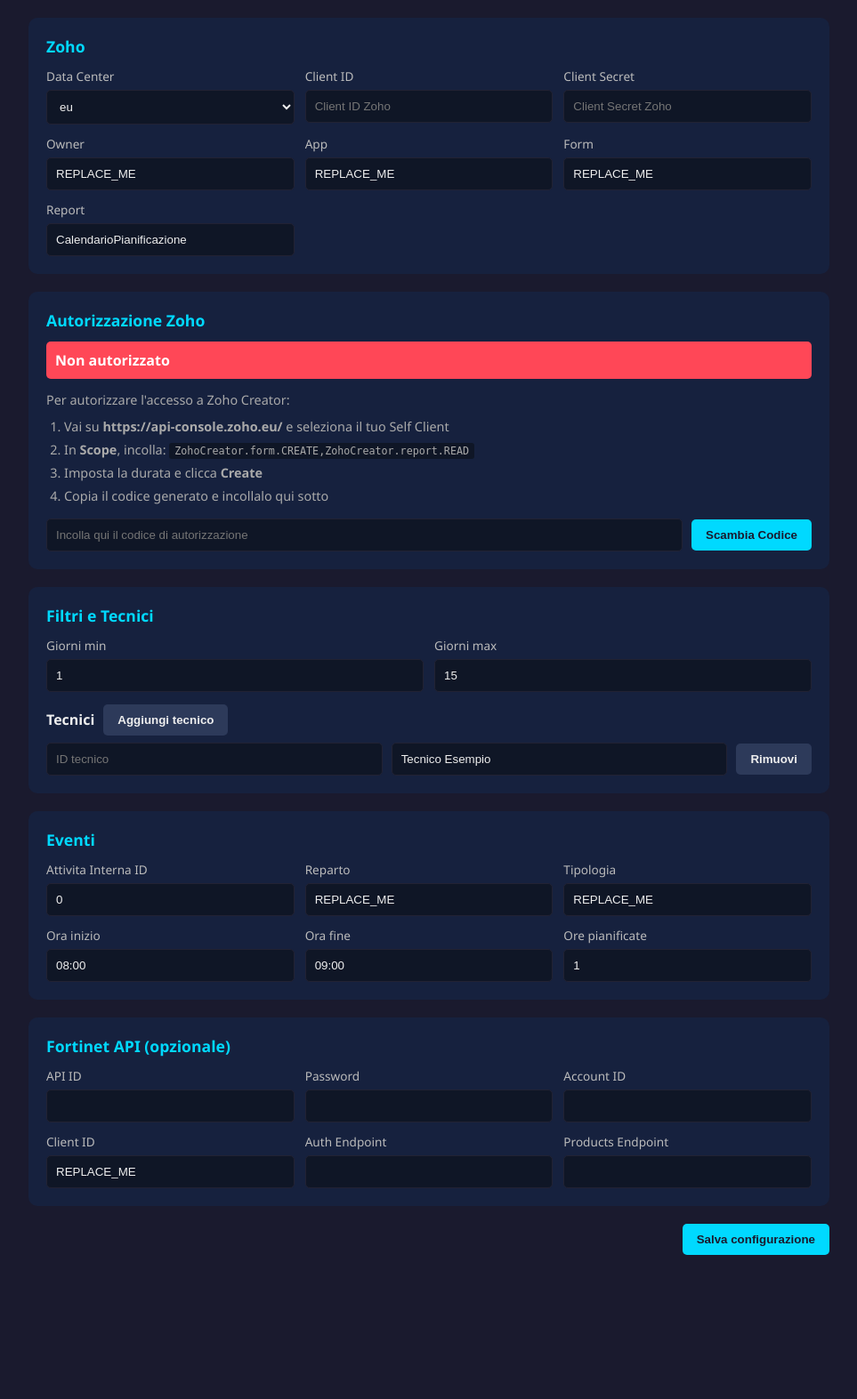
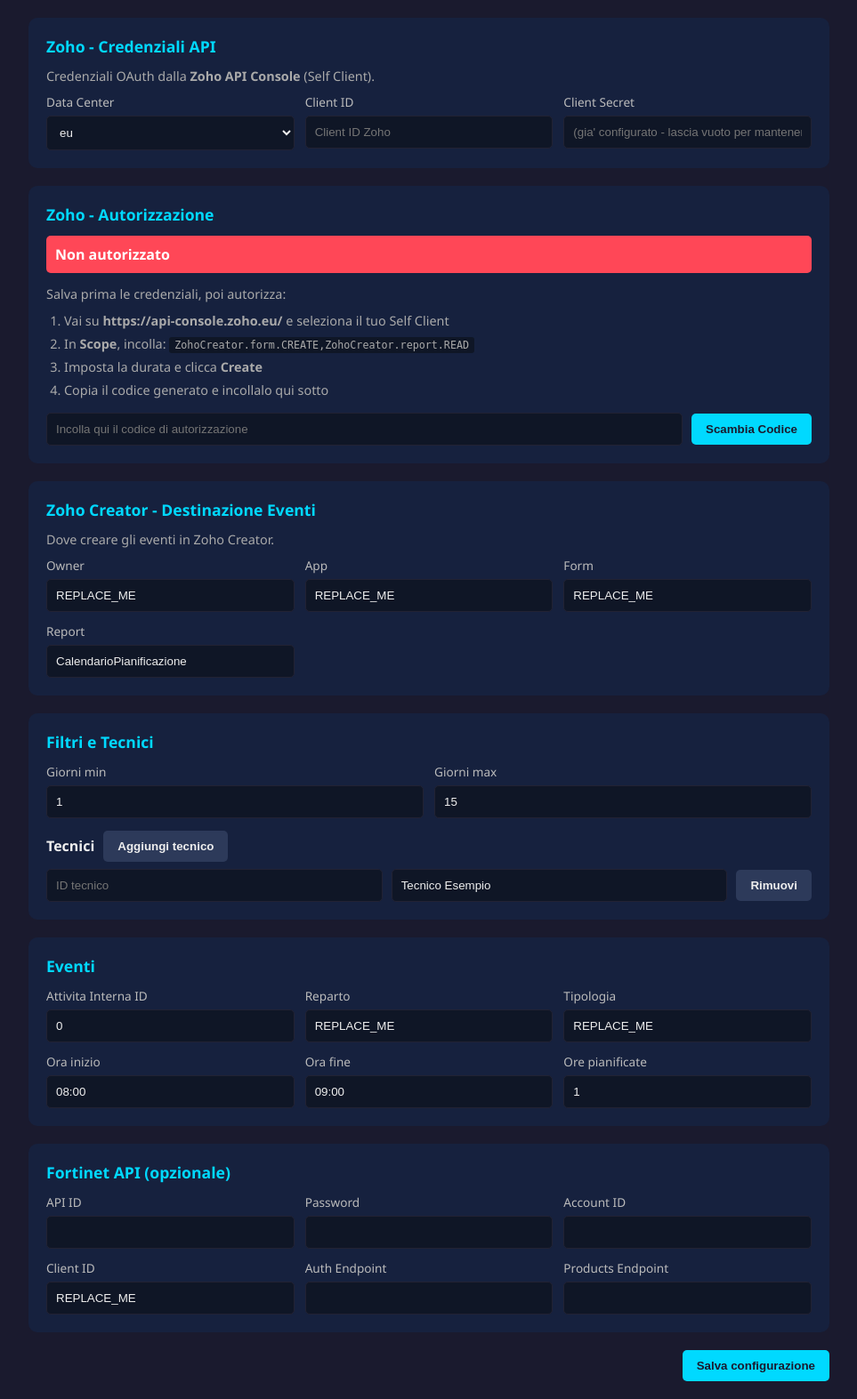
Before and after one commit to eliaferrarii/Fortinet-Calendar-Sync, a Flask app: page /setup in a window 1280 px wide. Shown: the part 76-1649 px from the top of the page at 89% size, without its empty margins (158-1121 px from the left). Before the commit the page ends 1487 px from the top, so only its background shows below. Run offline with Flask 3, Linux system fonts and the light colour scheme.

Commit message:
Fix secret preservation on save and reorganize Setup UI
- Preserve client_secret and fortinet_password when not re-entered
  (fixes auth failure after re-saving config)
- Show placeholder hint when secrets are already configured
- Split Zoho card into 3 logical groups:
  1. Credenziali API (dc, client_id, client_secret)
  2. Autorizzazione (code exchange + logout)
  3. Creator - Destinazione Eventi (owner, app, form, report)

Co-Authored-By: Claude Opus 4.6 <noreply@anthropic.com>

```diff
--- a/fortinet-zoho-sync/rootfs/opt/fortinet-zoho-sync/app.py
+++ b/fortinet-zoho-sync/rootfs/opt/fortinet-zoho-sync/app.py
@@ -149,8 +149,11 @@ def setup():
 def api_config():
     """Get current configuration"""
     config = get_config()
-    # Remove sensitive data
-    config['zoho']['client_secret'] = '***'
+    # Flag and mask sensitive data
+    config['zoho']['has_client_secret'] = bool(config['zoho'].get('client_secret'))
+    config['zoho']['client_secret'] = ''
+    config['fortinet_api']['has_password'] = bool(config['fortinet_api'].get('password'))
+    config['fortinet_api']['password'] = ''
     return jsonify(config)
 
 @app.route('/api/status')
@@ -174,10 +177,19 @@ def api_setup():
         event_cfg = payload.get('event', {})
         technicians = payload.get('technicians', [])
 
+        # Preserve secrets if not re-entered
+        existing_cfg = _load_json(USER_CONFIG_PATH) or {}
+        zoho_secret = zoho.get('client_secret', '').strip()
+        if not zoho_secret or zoho_secret == '***':
+            zoho_secret = existing_cfg.get('zoho', {}).get('client_secret', '')
+        fortinet_pass = fortinet_api.get('password', '').strip()
+        if not fortinet_pass or fortinet_pass == '***':
+            fortinet_pass = existing_cfg.get('fortinet_api', {}).get('password', '')
+
         required = [
             zoho.get('dc'),
             zoho.get('client_id'),
-            zoho.get('client_secret'),
+            zoho_secret,
             zoho.get('owner'),
             zoho.get('app'),
             zoho.get('form'),
@@ -193,7 +205,7 @@ def api_setup():
             'zoho': {
                 'dc': zoho.get('dc'),
                 'client_id': zoho.get('client_id'),
-                'client_secret': zoho.get('client_secret'),
+                'client_secret': zoho_secret,
                 'owner': zoho.get('owner'),
                 'app': zoho.get('app'),
                 'form': zoho.get('form'),
@@ -201,7 +213,7 @@ def api_setup():
             },
             'fortinet_api': {
                 'api_id': fortinet_api.get('api_id', ''),
-                'password': fortinet_api.get('password', ''),
+                'password': fortinet_pass,
                 'account_id': fortinet_api.get('account_id', ''),
                 'client_id': fortinet_api.get('client_id', ''),
                 'auth_endpoint': fortinet_api.get('auth_endpoint', ''),
--- a/fortinet-zoho-sync/rootfs/opt/fortinet-zoho-sync/templates/setup.html
+++ b/fortinet-zoho-sync/rootfs/opt/fortinet-zoho-sync/templates/setup.html
@@ -139,7 +139,8 @@
         <div id="message" class="message"></div>
 
         <div class="card">
-            <h2>Zoho</h2>
+            <h2>Zoho - Credenziali API</h2>
+            <div class="note" style="margin-bottom:10px;">Credenziali OAuth dalla <strong>Zoho API Console</strong> (Self Client).</div>
             <div class="grid">
                 <div>
                     <label for="zoho_dc">Data Center</label>
@@ -159,6 +160,36 @@
                     <label for="zoho_client_secret">Client Secret</label>
                     <input id="zoho_client_secret" type="password" placeholder="Client Secret Zoho">
                 </div>
+            </div>
+        </div>
+
+        <div class="card">
+            <h2>Zoho - Autorizzazione</h2>
+            <div style="display:flex; align-items:center; gap:12px; margin-bottom:14px;">
+                <div id="zohoAuthStatus" style="padding:10px; border-radius:5px; font-weight:bold; flex:1;"></div>
+                <button id="zohoLogoutBtn" type="button" style="display:none; background:#ff4757; color:white;" onclick="zohoLogout()">Disconnetti</button>
+            </div>
+            <div id="zohoAuthForm">
+                <div class="note" style="margin-bottom:12px;">
+                    <p style="margin-bottom:8px;">Salva prima le credenziali, poi autorizza:</p>
+                    <ol style="padding-left:20px; line-height:1.8;">
+                        <li>Vai su <strong>https://api-console.zoho.eu/</strong> e seleziona il tuo Self Client</li>
+                        <li>In <strong>Scope</strong>, incolla: <code style="background:#0f1626; padding:2px 6px; border-radius:3px; user-select:all;">ZohoCreator.form.CREATE,ZohoCreator.report.READ</code></li>
+                        <li>Imposta la durata e clicca <strong>Create</strong></li>
+                        <li>Copia il codice generato e incollalo qui sotto</li>
+                    </ol>
+                </div>
+                <div class="row" style="gap:10px;">
+                    <input id="zoho_auth_code" type="text" placeholder="Incolla qui il codice di autorizzazione" style="flex:1;">
+                    <button type="button" onclick="exchangeZohoCode()">Scambia Codice</button>
+                </div>
+            </div>
+        </div>
+
+        <div class="card">
+            <h2>Zoho Creator - Destinazione Eventi</h2>
+            <div class="note" style="margin-bottom:10px;">Dove creare gli eventi in Zoho Creator.</div>
+            <div class="grid">
                 <div>
                     <label for="zoho_owner">Owner</label>
                     <input id="zoho_owner" type="text" placeholder="Owner Zoho Creator">
@@ -169,34 +200,11 @@
                 </div>
                 <div>
                     <label for="zoho_form">Form</label>
-                    <input id="zoho_form" type="text" placeholder="Nome form">
+                    <input id="zoho_form" type="text" placeholder="Nome form (scrittura)">
                 </div>
                 <div>
                     <label for="zoho_report">Report</label>
-                    <input id="zoho_report" type="text" placeholder="Nome report">
-                </div>
-            </div>
-        </div>
-
-        <div class="card">
-            <h2>Autorizzazione Zoho</h2>
-            <div style="display:flex; align-items:center; gap:12px; margin-bottom:14px;">
-                <div id="zohoAuthStatus" style="padding:10px; border-radius:5px; font-weight:bold; flex:1;"></div>
-                <button id="zohoLogoutBtn" type="button" style="display:none; background:#ff4757; color:white;" onclick="zohoLogout()">Disconnetti</button>
-            </div>
-            <div id="zohoAuthForm">
-                <div class="note" style="margin-bottom:12px;">
-                    <p style="margin-bottom:8px;">Per autorizzare l'accesso a Zoho Creator:</p>
-                    <ol style="padding-left:20px; line-height:1.8;">
-                        <li>Vai su <strong>https://api-console.zoho.eu/</strong> e seleziona il tuo Self Client</li>
-                        <li>In <strong>Scope</strong>, incolla: <code style="background:#0f1626; padding:2px 6px; border-radius:3px; user-select:all;">ZohoCreator.form.CREATE,ZohoCreator.report.READ</code></li>
-                        <li>Imposta la durata e clicca <strong>Create</strong></li>
-                        <li>Copia il codice generato e incollalo qui sotto</li>
-                    </ol>
-                </div>
-                <div class="row" style="gap:10px;">
-                    <input id="zoho_auth_code" type="text" placeholder="Incolla qui il codice di autorizzazione" style="flex:1;">
-                    <button type="button" onclick="exchangeZohoCode()">Scambia Codice</button>
+                    <input id="zoho_report" type="text" placeholder="Nome report (lettura)">
                 </div>
             </div>
         </div>
@@ -339,6 +347,9 @@
                     document.getElementById('filter_days_max').value = cfg.filter_days_max || 15;
                     document.getElementById('zoho_dc').value = (cfg.zoho && cfg.zoho.dc) || 'eu';
                     document.getElementById('zoho_client_id').value = (cfg.zoho && cfg.zoho.client_id) || '';
+                    if (cfg.zoho && cfg.zoho.has_client_secret) {
+                        document.getElementById('zoho_client_secret').placeholder = '(gia\u0027 configurato - lascia vuoto per mantenere)';
+                    }
                     document.getElementById('zoho_owner').value = (cfg.zoho && cfg.zoho.owner) || '';
                     document.getElementById('zoho_app').value = (cfg.zoho && cfg.zoho.app) || '';
                     document.getElementById('zoho_form').value = (cfg.zoho && cfg.zoho.form) || '';
@@ -352,6 +363,9 @@
                     document.getElementById('ore_pianificate').value = (cfg.event && cfg.event.ore_pianificate) || 1.0;
 
                     document.getElementById('fortinet_api_id').value = (cfg.fortinet_api && cfg.fortinet_api.api_id) || '';
+                    if (cfg.fortinet_api && cfg.fortinet_api.has_password) {
+                        document.getElementById('fortinet_password').placeholder = '(gia\u0027 configurata - lascia vuoto per mantenere)';
+                    }
                     document.getElementById('fortinet_account_id').value = (cfg.fortinet_api && cfg.fortinet_api.account_id) || '';
                     document.getElementById('fortinet_client_id').value = (cfg.fortinet_api && cfg.fortinet_api.client_id) || '';
                     document.getElementById('fortinet_auth_endpoint').value = (cfg.fortinet_api && cfg.fortinet_api.auth_endpoint) || '';
```
